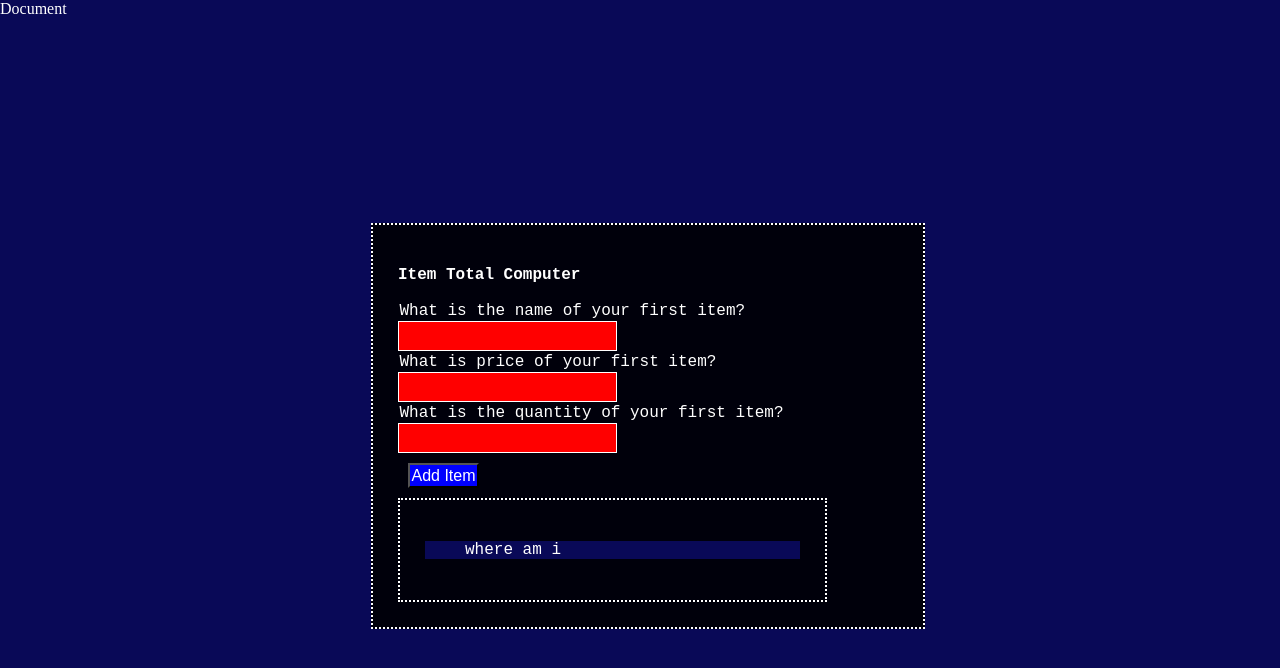
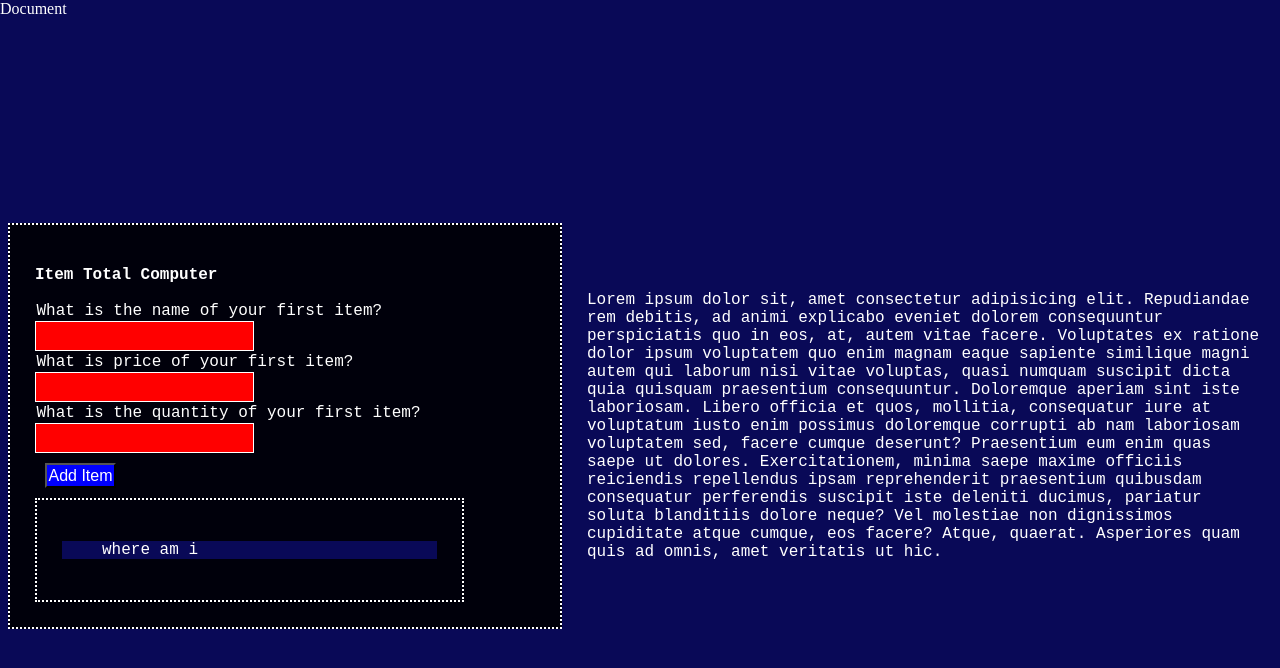
Before and after one commit to rajahwu/miniTextGame_project_javascript, a plain HTML site: page index.html in a window 1280 px wide. Drawn offline with Linux system fonts and the light colour scheme.

Commit message:
add game text window

```diff
--- a/index.html
+++ b/index.html
@@ -1,5 +1,6 @@
 <!DOCTYPE html>
 <html lang="en">
+
 <head>
   <meta charset="UTF-8">
   <meta http-equiv="X-UA-Compatible" content="IE=edge">
@@ -7,6 +8,7 @@
   <title>Document</title>
   <link rel="stylesheet" href="main.css">
 </head>
+
 <body>
   <div class="container">
     <div id="title" class="title">
@@ -30,6 +32,19 @@
       </ul>
     </div>
   </div>
+
+  <div class="text-window">
+    Lorem ipsum dolor sit, amet consectetur adipisicing elit. Repudiandae rem debitis, ad animi explicabo eveniet
+    dolorem consequuntur perspiciatis quo in eos, at, autem vitae facere. Voluptates ex ratione dolor ipsum voluptatem
+    quo enim magnam eaque sapiente similique magni autem qui laborum nisi vitae voluptas, quasi numquam suscipit dicta
+    quia quisquam praesentium consequuntur. Doloremque aperiam sint iste laboriosam. Libero officia et quos, mollitia,
+    consequatur iure at voluptatum iusto enim possimus doloremque corrupti ab nam laboriosam voluptatem sed, facere
+    cumque deserunt? Praesentium eum enim quas saepe ut dolores. Exercitationem, minima saepe maxime officiis reiciendis
+    repellendus ipsam reprehenderit praesentium quibusdam consequatur perferendis suscipit iste deleniti ducimus,
+    pariatur soluta blanditiis dolore neque? Vel molestiae non dignissimos cupiditate atque cumque, eos facere? Atque,
+    quaerat. Asperiores quam quis ad omnis, amet veritatis ut hic.
+  </div>
   <script src="script.js"></script>
 </body>
+
 </html>
--- a/main.css
+++ b/main.css
@@ -9,7 +9,7 @@
     font-family: monospace;
     font-size: 1.3rem;
     display: flex;
-    justify-content: center;
+    justify-content: flex-start;
     align-items: center;
     height: 100vh;
     width: 100vw;
@@ -21,6 +21,14 @@
     border: 2px dotted white;
     width: 500px;
     max-width: 75%;
+  }
+
+  .text-window {
+    padding: 25px;
+    width: 750px;
+    max-width: 75%;
+    justify-content: flex-start;
+
   }
 
   input {
```
Lines whose indentation alone changed are shown as unchanged.
